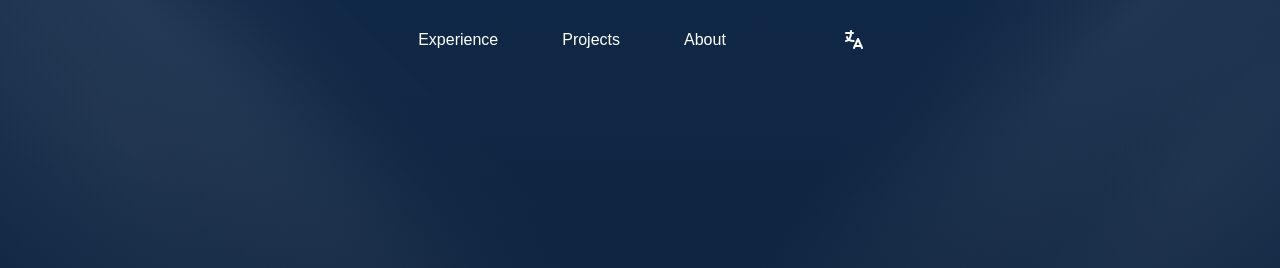
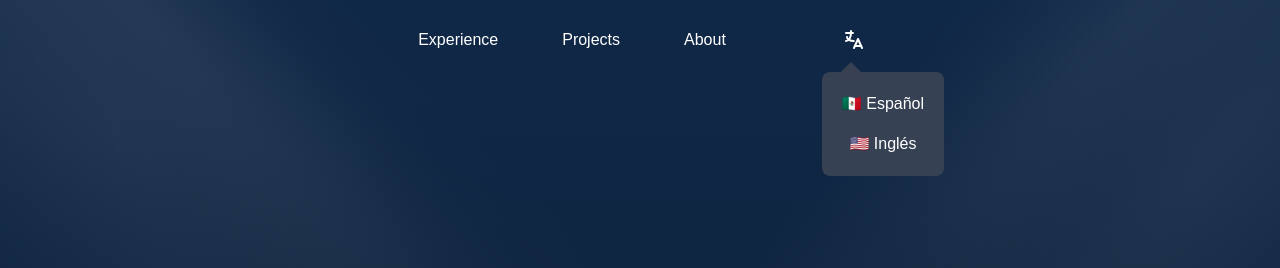
Before and after one commit to FabianGML/portfolio-2.0, an Astro site: page / in a window 1280 px wide. Both pictures are taken after a click on the button 853 px from the left and 40 px from the top of the page. Shown: the top 268 px of the page. Built offline with nearby package versions, Linux system fonts and the light colour scheme; Astro itself is replaced by a stand-in of ours.

Commit message:
Lenguages modal

```diff
--- a/src/components/Header.astro
+++ b/src/components/Header.astro
@@ -1,6 +1,7 @@
 ---
 import ListItem from "@/components/header/ListItem.astro";
 import Tooltip from "@/components/Tooltip.astro";
+import Lenguages from "./Lenguages.astro";
 ---
 
 <header class="w-screen h-20 fixed top-0">
@@ -12,9 +13,7 @@ import Tooltip from "@/components/Tooltip.astro";
             <ListItem href="/#projects">Projects</ListItem>
             <ListItem href="/#about">About</ListItem>
         </ul>
-        <button class="cursor-pointer hover:bg-gray-700 p-2 rounded-lg">
-            <img src="/assets/icons/lenguage.svg" alt="Language Icon" />
-        </button>
+        <Lenguages />
     </nav>
     <!-- Idioma -->
 </header>
--- /dev/null
+++ b/src/components/Lenguages.astro
@@ -0,0 +1,69 @@
+---
+import { getI18N } from "@/i18n";
+
+const { currentLocale } = Astro;
+const i18n = getI18N({ currentLocale });
+const { LENGUAGES } = i18n;
+---
+
+<button
+    class="cursor-pointer hover:bg-gray-700 p-2 rounded-lg relative"
+    id="lenguages"
+>
+    <img src="/assets/icons/lenguage.svg" alt="Language Icon" />
+    <ul class="lenguages_list bg-gray-700 rounded-lg p-3" id="lenguages_list">
+        {
+            LENGUAGES.map(({ title, lang }) => {
+                return (
+                    <li class="cursor-pointer hover:bg-gray-500 p-2 rounded-lg whitespace-nowrap">
+                        <a href={`/${lang}/`}>{title}</a>
+                    </li>
+                );
+            })
+        }
+    </ul>
+</button>
+
+<style>
+    .lenguages_list {
+        position: absolute;
+        visibility: hidden;
+        opacity: 0;
+        transform: translateX(-20px) translateY(-10px);
+        transition:
+            transform 0.2s ease-in-out,
+            opacity 0.2s ease-in-out,
+            visibility 0s linear 0.2s;
+    }
+
+    .lenguages_list::before {
+        content: "";
+        position: absolute;
+        z-index: -1;
+        top: -10px; /* Ajusta la flecha para que se alinee mejor */
+        left: 16px; /* Asegura que la flecha esté centrada */
+        width: 0;
+        height: 0;
+        border-left: 13px solid transparent;
+        border-right: 13px solid transparent;
+        border-bottom: 13px solid #374151; /* Color de la flecha */
+    }
+
+    .lenguages_list_open {
+        visibility: visible;
+        opacity: 1;
+        transform: translateX(-20px) translateY(20px);
+        transition:
+            transform 0.2s ease-in-out,
+            opacity 0.2s ease-in-out,
+            visibility 0s linear 0s;
+    }
+</style>
+
+<script>
+    const $lenguages = document.getElementById("lenguages");
+    const $lenguages_list = document.getElementById("lenguages_list");
+    $lenguages?.addEventListener("click", () => {
+        $lenguages_list?.classList.toggle("lenguages_list_open");
+    });
+</script>
--- a/src/i18n/en.json
+++ b/src/i18n/en.json
@@ -1,6 +1,16 @@
 {
     "TITLE": "Fabián Gutiérrez - Web Developer with more than 4 years of experience",
     "DESCRIPTION": "Web Developer with over 4 years of experience creating solutions through software 🤓.",
+    "LENGUAGES": [
+        {
+            "title": "🇲🇽 Spanish",
+            "lang": "es"
+        },
+        {
+            "title": "🇺🇸 English",
+            "lang": "en"
+        }
+    ],
     "HERO": {
         "DESCRIPTION_FIRST": "+4 years of experience as a ",
         "DESCRIPTION_STRONG": "software developer",
--- a/src/i18n/es.json
+++ b/src/i18n/es.json
@@ -1,6 +1,16 @@
 {
     "TITLE": "Fabián Gutiérrez - Desarrollador web con más de 4 años de experiencia",
     "DESCRIPTION": "Desarrollador web con más de 4 años de experiencia creando soluciones a través del software 🤓.",
+    "LENGUAGES": [
+        {
+            "title": "🇲🇽 Español",
+            "lang": "es"
+        },
+        {
+            "title": "🇺🇸 Inglés",
+            "lang": "en"
+        }
+    ],
     "HERO": {
         "DESCRIPTION_FIRST": "+4 años de experiencia como ",
         "DESCRIPTION_STRONG": "desarrollador de software ",
--- a/src/i18n/index.ts
+++ b/src/i18n/index.ts
@@ -15,6 +15,10 @@ interface Translations {
     DESCRIPTION_STRONG: string
     DESCRIPTION_SECOND: string
   }
+  LENGUAGES: Array<{
+    title: string
+    lang: string
+  }>
   EXP: {
     title: string
     EXPERIENCE: Experience[]
```
Also changed, not shown: pnpm-lock.yaml.
